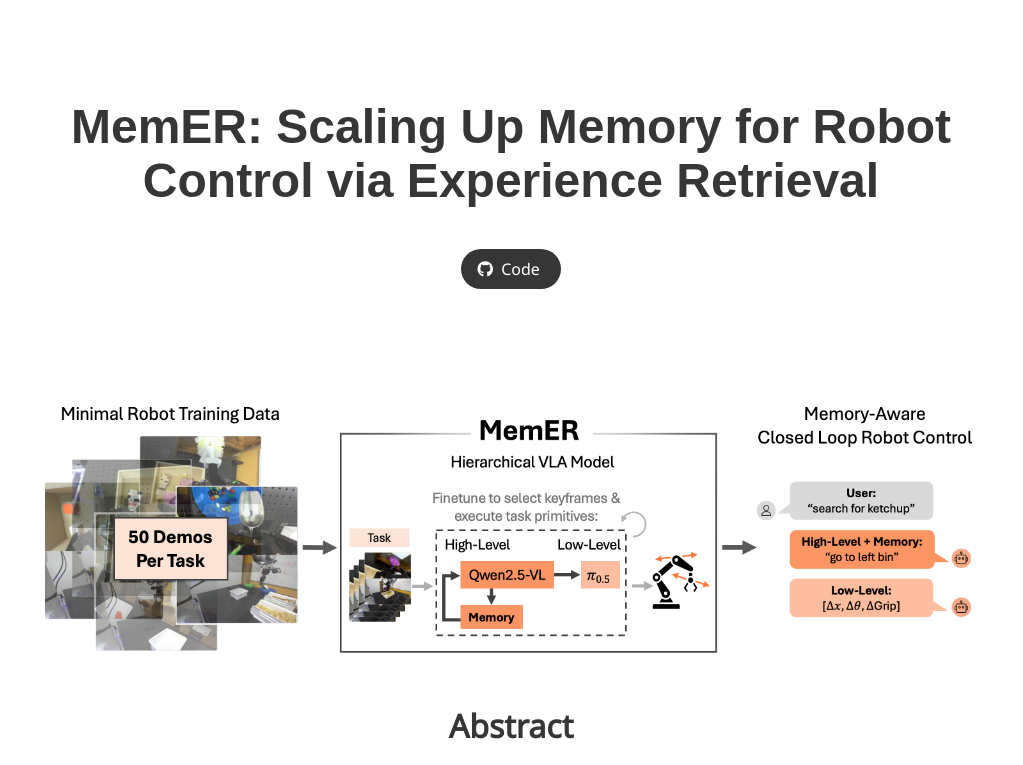
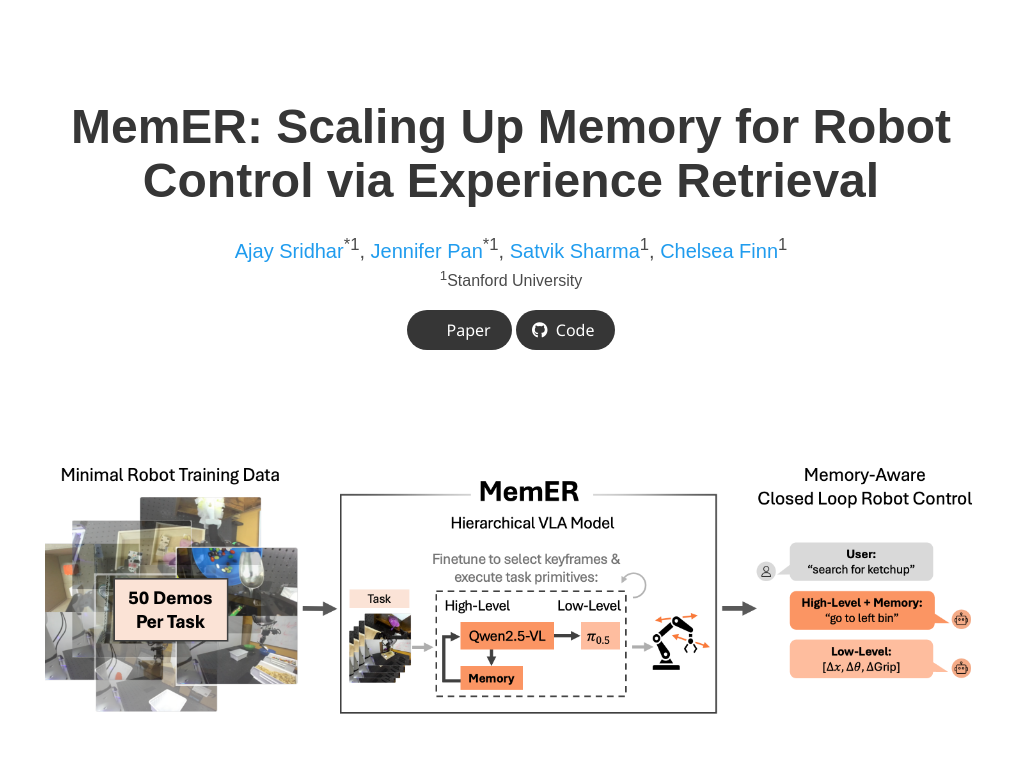
Before and after one commit to jen-pan/memer, a plain HTML site: page index.html in a window 1280 px wide. Shown: the top 765 px of the page, without its empty margins (129-1152 px from the left). Drawn offline with nearby package versions, Linux system fonts and the light colour scheme; some icons are missing; a web font is replaced by a local one.

Commit message:
add names

```diff
--- a/index.html
+++ b/index.html
@@ -154,9 +154,34 @@
       <div class="columns is-centered">
         <div class="column has-text-centered">
           <h1 class="title is-1 publication-title">MemER: Scaling Up Memory for Robot Control via Experience Retrieval</h1>
-
+          <div class="is-size-5 publication-authors">
+            <span class="author-block">
+              <a href="https://ajaysridhar.com/">Ajay Sridhar</a><sup>*1</sup>,
+            </span>
+            <span class="author-block">
+              <a href="">Jennifer Pan</a><sup>*1</sup>,
+            </span>
+            <span class="author-block">
+              <a href="https://satvik1701.github.io/">Satvik Sharma</a><sup>1</sup>,
+            </span>
+            <span class="author-block">
+              <a href="https://ai.stanford.edu/~cbfinn/">Chelsea Finn</a><sup>1</sup>
+            </span>
+          </div>
+          <div class="is-size-6 publication-authors">
+            <span class="author-block"><sup>1</sup>Stanford University</span>
+          </div>
           <div class="column has-text-centered">
             <div class="publication-links">
+              <span class="link-block">
+                <a href=""
+                    class="external-link button is-normal is-rounded is-dark">
+                  <span class="icon">
+                      <i class="ai ai-arxiv"></i>
+                  </span>
+                  <span>Paper</span>
+                </a>
+              </span>
               <span class="link-block">
                 <a href="https://github.com/memer-policy/memer"
                    class="external-link button is-normal is-rounded is-dark">
```
